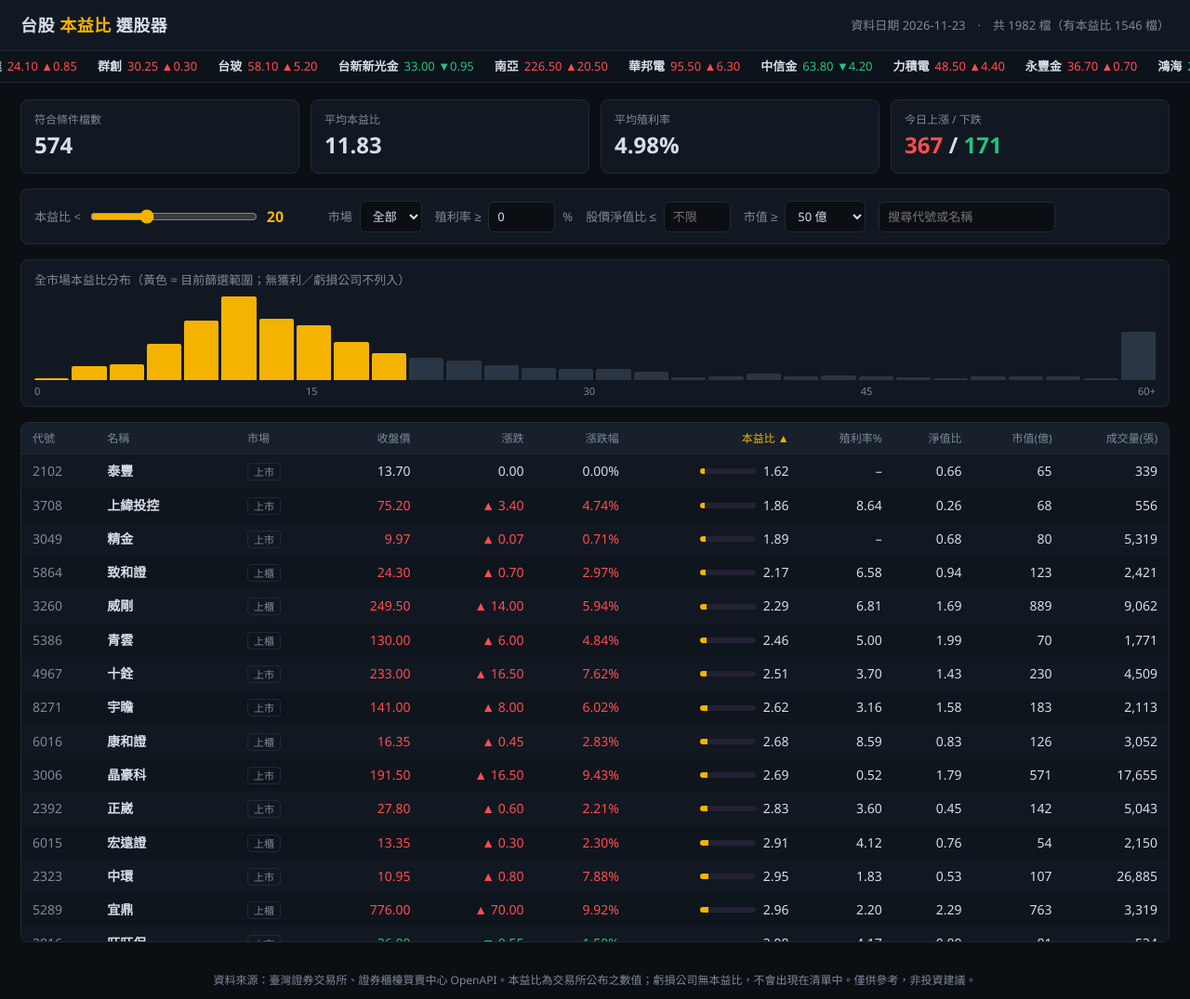
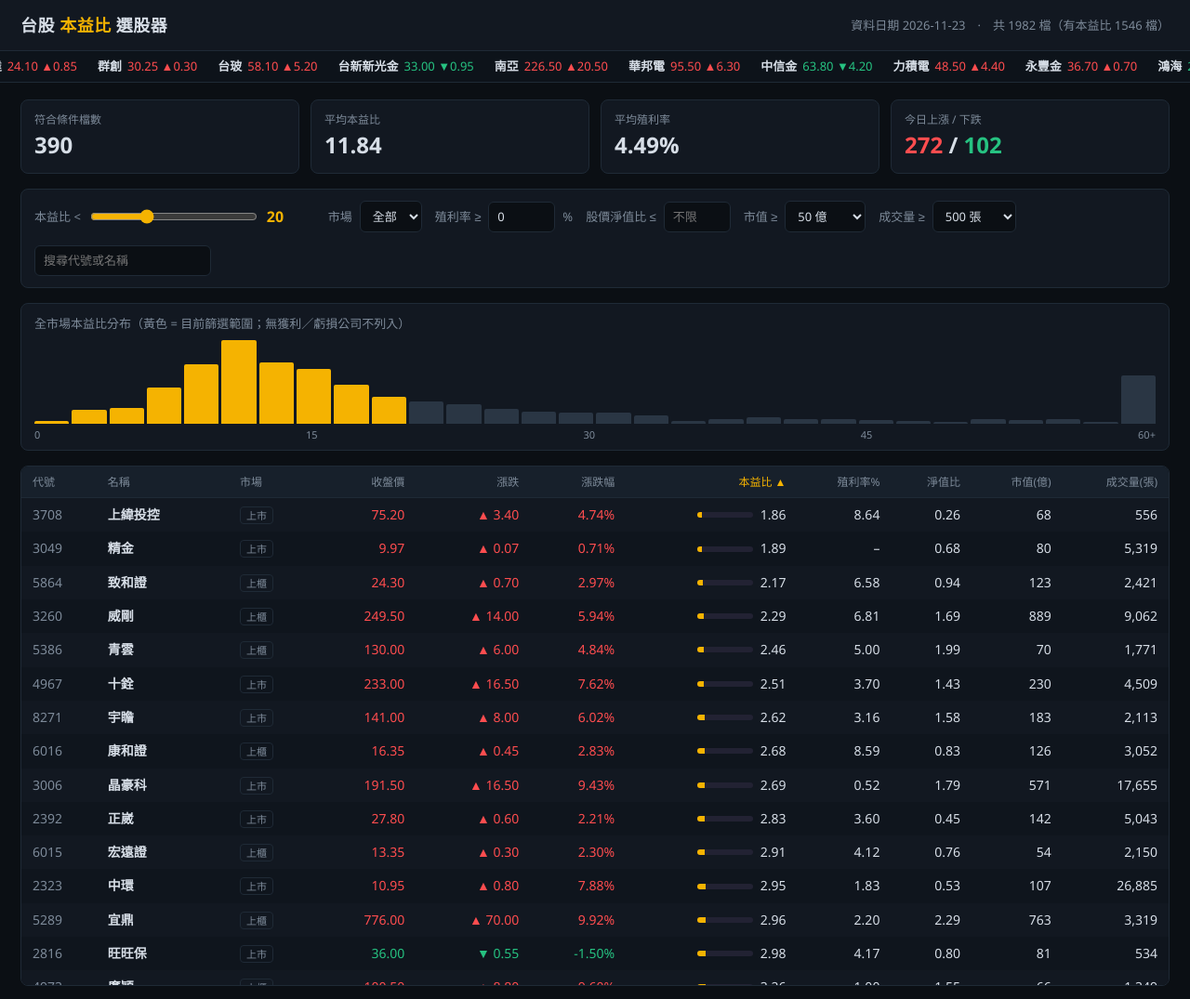
Before and after one commit to qwqw75330-coder/stock-screener, a plain HTML site: page index.html in a window 1280 px wide. Shown: the top 1075 px of the page at 93% size. Drawn offline with Linux system fonts and the light colour scheme.

Commit message:
Update data 2026-11-23

```diff
--- a/index.html
+++ b/index.html
@@ -100,6 +100,9 @@
     <label>市值 ≥
       <select id="mc"><option value="0">不限</option><option value="20">20 億</option><option value="50" selected>50 億</option><option value="100">100 億</option><option value="300">300 億</option><option value="1000">1000 億</option></select>
     </label>
+    <label>成交量 ≥
+      <select id="vq"><option value="0">不限</option><option value="100">100 張</option><option value="500" selected>500 張</option><option value="1000">1,000 張</option><option value="5000">5,000 張</option></select>
+    </label>
     <label><input type="search" id="q" placeholder="搜尋代號或名稱"></label>
   </div>
 
@@ -147,9 +150,9 @@ const sign = v => v > 0 ? '▲' : v < 0 ? '▼' : '';
 function filtered() {
   const pe = +$('pe').value, mkt = $('mkt').value, dy = +$('dy').value || 0;
   const pb = $('pb').value === '' ? Infinity : +$('pb').value;
-  const mc = +$('mc').value;
+  const mc = +$('mc').value, vq = +$('vq').value;
   const q = $('q').value.trim().toLowerCase();
-  return valid.filter(r => r.pe < pe && (!mkt || r.m === mkt) && (r.dy ?? 0) >= dy && (r.pb ?? 0) <= pb && (!mc || (r.mc ?? 0) >= mc) &&
+  return valid.filter(r => r.pe < pe && (!mkt || r.m === mkt) && (r.dy ?? 0) >= dy && (r.pb ?? 0) <= pb && (!mc || (r.mc ?? 0) >= mc) && (!vq || (r.vol ?? 0) >= vq) &&
     (!q || r.c.toLowerCase().includes(q) || r.n.toLowerCase().includes(q)));
 }
 
@@ -196,7 +199,7 @@ document.querySelectorAll('thead th').forEach(th => th.onclick = () => {
   if (sortK === th.dataset.k) sortDir = -sortDir; else { sortK = th.dataset.k; sortDir = 1; }
   render();
 });
-['pe', 'mkt', 'dy', 'pb', 'mc', 'q'].forEach(id => $(id).addEventListener('input', render));
+['pe', 'mkt', 'dy', 'pb', 'mc', 'vq', 'q'].forEach(id => $(id).addEventListener('input', render));
 render();
 </script>
 </body>
```
Also changed, not shown: template.html (+6 -3 lines).
